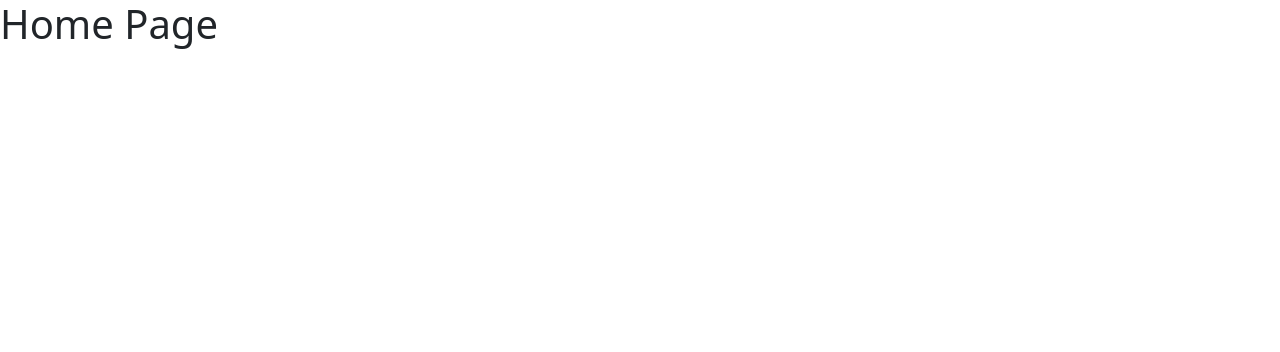
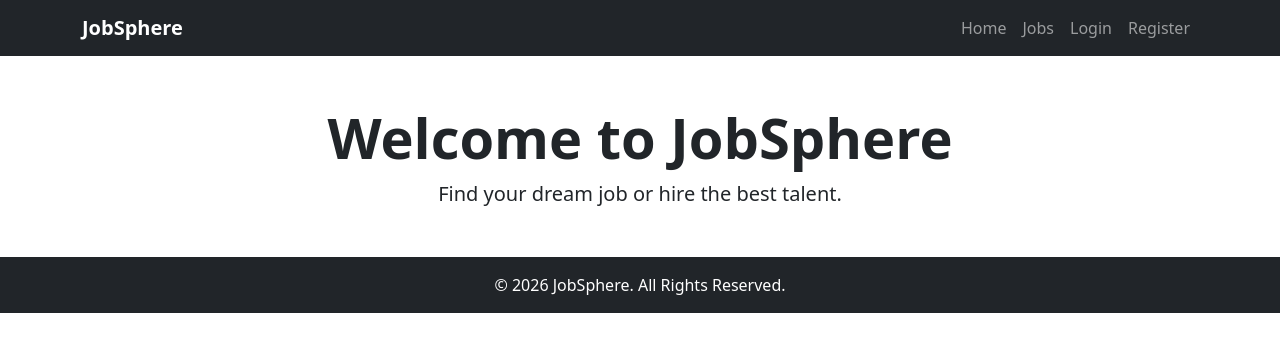
Before and after one commit to samanvitha-05/JobSphere, a React (Vite) app in the folder client/: page / in a window 1280 px wide. Shown: the top 352 px of the page. Built offline with nearby package versions, Linux system fonts and the light colour scheme.

Commit message:
Added navbar, footer and main layout

```diff
--- /dev/null
+++ b/client/src/components/Footer.jsx
@@ -0,0 +1,11 @@
+const Footer = () => {
+    return (
+        <footer className="bg-dark text-white text-center py-3 mt-5">
+            <p className="mb-0">
+                © 2026 JobSphere. All Rights Reserved.
+            </p>
+        </footer>
+    );
+};
+
+export default Footer;
--- /dev/null
+++ b/client/src/components/Navbar.jsx
@@ -0,0 +1,59 @@
+import { Link } from "react-router-dom";
+
+const Navbar = () => {
+    return (
+        <nav className="navbar navbar-expand-lg navbar-dark bg-dark">
+            <div className="container">
+
+                <Link className="navbar-brand fw-bold" to="/">
+                    JobSphere
+                </Link>
+
+                <button
+                    className="navbar-toggler"
+                    type="button"
+                    data-bs-toggle="collapse"
+                    data-bs-target="#navbarNav"
+                >
+                    <span className="navbar-toggler-icon"></span>
+                </button>
+
+                <div
+                    className="collapse navbar-collapse"
+                    id="navbarNav"
+                >
+                    <ul className="navbar-nav ms-auto">
+
+                        <li className="nav-item">
+                            <Link className="nav-link" to="/">
+                                Home
+                            </Link>
+                        </li>
+
+                        <li className="nav-item">
+                            <Link className="nav-link" to="/jobs">
+                                Jobs
+                            </Link>
+                        </li>
+
+                        <li className="nav-item">
+                            <Link className="nav-link" to="/login">
+                                Login
+                            </Link>
+                        </li>
+
+                        <li className="nav-item">
+                            <Link className="nav-link" to="/register">
+                                Register
+                            </Link>
+                        </li>
+
+                    </ul>
+                </div>
+
+            </div>
+        </nav>
+    );
+};
+
+export default Navbar;
--- /dev/null
+++ b/client/src/layouts/MainLayout.jsx
@@ -0,0 +1,18 @@
+import Navbar from "../components/Navbar";
+import Footer from "../components/Footer";
+
+const MainLayout = ({ children }) => {
+    return (
+        <>
+            <Navbar />
+
+            <div className="container mt-4">
+                {children}
+            </div>
+
+            <Footer />
+        </>
+    );
+};
+
+export default MainLayout;
--- a/client/src/pages/Home.jsx
+++ b/client/src/pages/Home.jsx
@@ -1,5 +1,23 @@
+import MainLayout from "../layouts/MainLayout";
+
 const Home = () => {
-  return <h1>Home Page</h1>;
+    return (
+        <MainLayout>
+
+            <div className="text-center mt-5">
+
+                <h1 className="display-4 fw-bold">
+                    Welcome to JobSphere
+                </h1>
+
+                <p className="lead">
+                    Find your dream job or hire the best talent.
+                </p>
+
+            </div>
+
+        </MainLayout>
+    );
 };
 
 export default Home;
```
